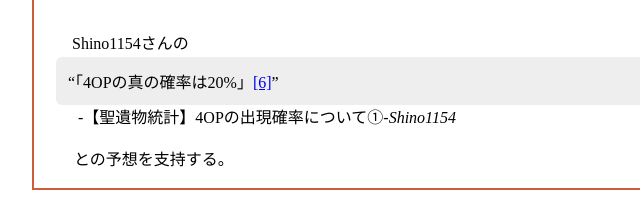
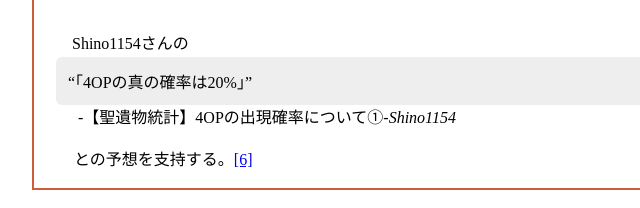
Before and after one commit to SitouIru/sitouiru.github.io, a plain HTML site: page index.html in a window 1280 px wide. Shown: the part 11630-11838 px from the top of the page, 178-818 px from the left. Drawn offline with Linux system fonts and the light colour scheme.

Commit message:
Update index.html

```diff
--- a/index.html
+++ b/index.html
@@ -499,10 +499,10 @@
 
   <p class="qote_p">Shino1154さんの</p>
      <blockquote cite="https://www.hoyolab.com/article/353211">
-     <p class="quote_margin2">「4OPの真の確率は20%」<a href="#quote_6">[6]</a><a class="anchor_super" name="quote_6_b"></a></p>
+     <p class="quote_margin2">「4OPの真の確率は20%」</p>
      <footer class="qote_footer">-【聖遺物統計】4OPの出現確率について①-<cite>Shino1154</cite></footer>
     </blockquote>
-   <p>との予想を支持する。</p>
+   <p>との予想を支持する。<a href="#quote_6">[6]</a><a class="anchor_super" name="quote_6_b"></a></p>
  </div>
 
 <h1><a class="anchor_super" name="Summary">総括</a></h1>
```
